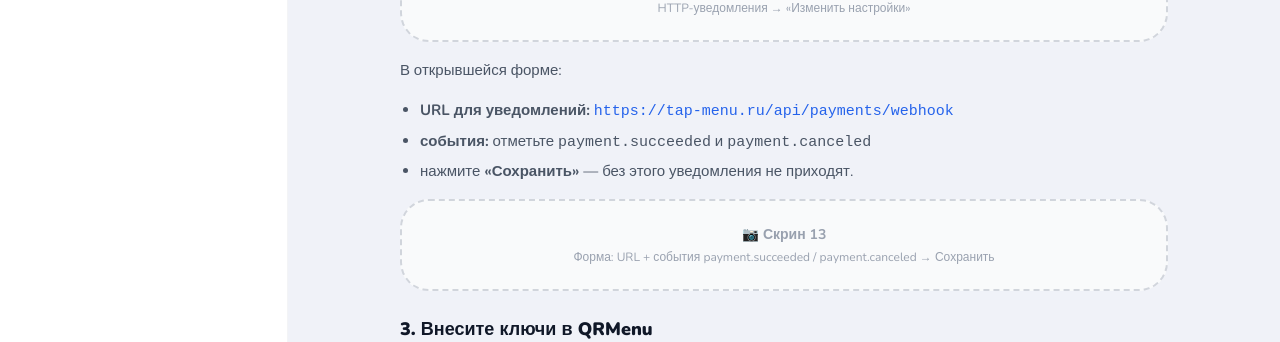
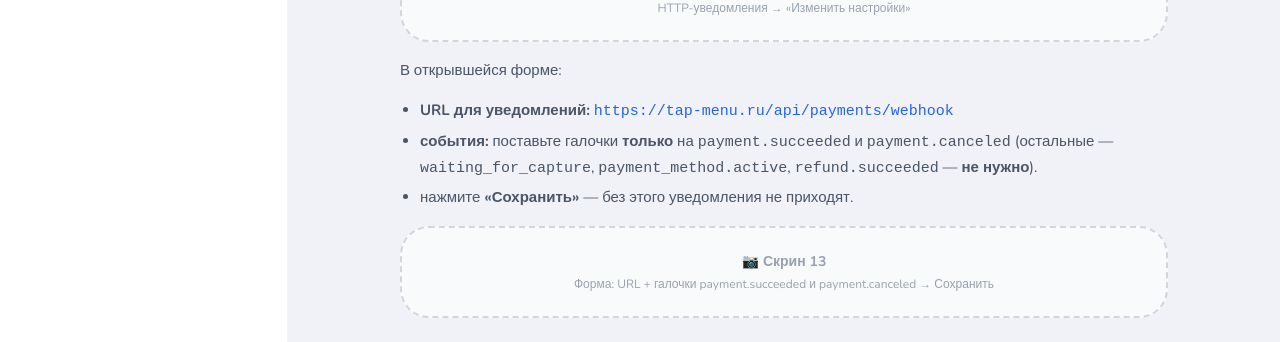
Before and after one commit to FedorovMaks/saasQR, a Next.js app: page /admin/help/payments in a window 1280 px wide. Shown: the part 4155-4497 px from the top of the page. Built offline with nearby package versions, Linux system fonts and the light colour scheme; no server answers; the database is empty; sample sign-in values are in the browser's storage.

Commit message:
Payments guide: clarify which webhook events to enable
Co-Authored-By: Claude Opus 4.8 <noreply@anthropic.com>

```diff
--- a/src/app/admin/help/payments/page.tsx
+++ b/src/app/admin/help/payments/page.tsx
@@ -279,8 +279,11 @@ export default function PaymentsHelpPage() {
             </code>
           </li>
           <li>
-            <b>события:</b> отметьте <code>payment.succeeded</code> и{" "}
-            <code>payment.canceled</code>
+            <b>события:</b> поставьте галочки <b>только</b> на{" "}
+            <code>payment.succeeded</code> и <code>payment.canceled</code>{" "}
+            (остальные — <code>waiting_for_capture</code>,{" "}
+            <code>payment_method.active</code>, <code>refund.succeeded</code> —{" "}
+            <b>не нужно</b>).
           </li>
           <li>
             нажмите <b>«Сохранить»</b> — без этого уведомления не приходят.
@@ -288,7 +291,7 @@ export default function PaymentsHelpPage() {
         </ul>
         <Screenshot
           n={13}
-          caption="Форма: URL + события payment.succeeded / payment.canceled → Сохранить"
+          caption="Форма: URL + галочки payment.succeeded и payment.canceled → Сохранить"
         />
 
         <H3>3. Внесите ключи в QRMenu</H3>
```
